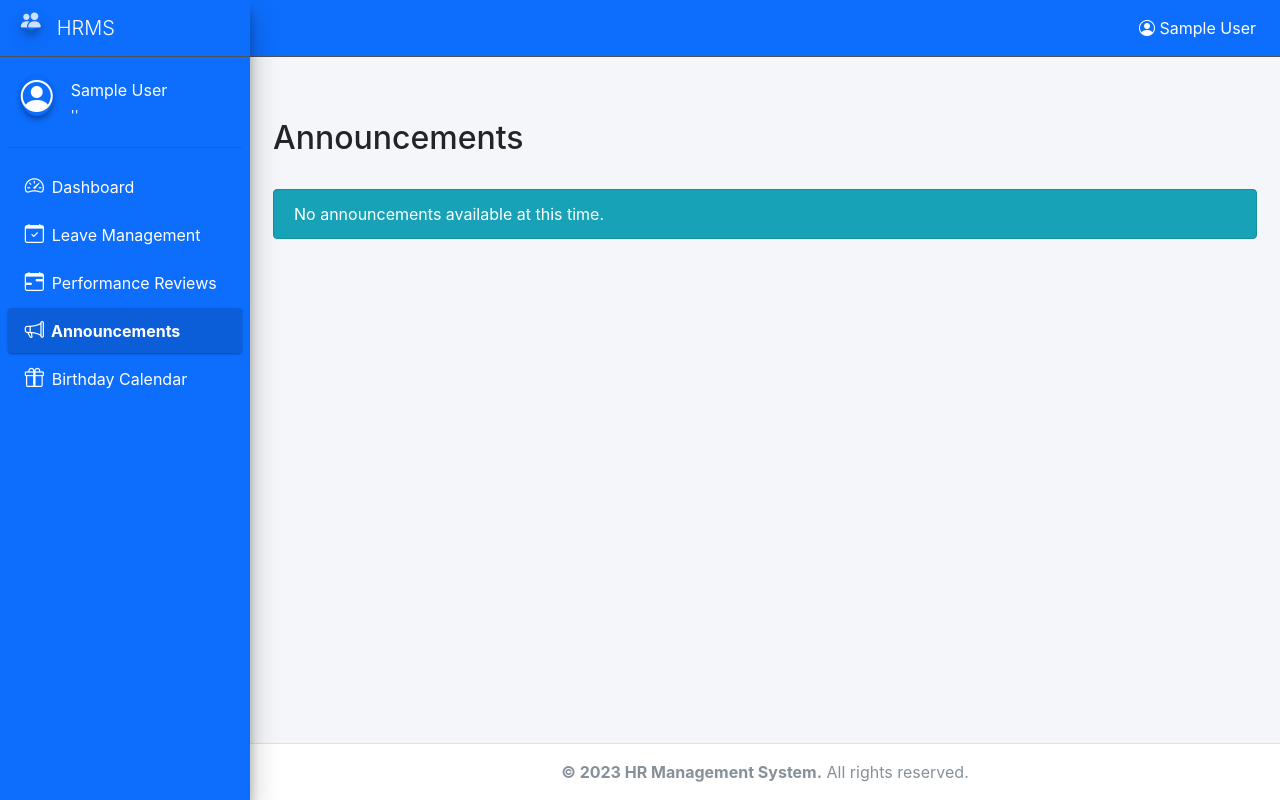
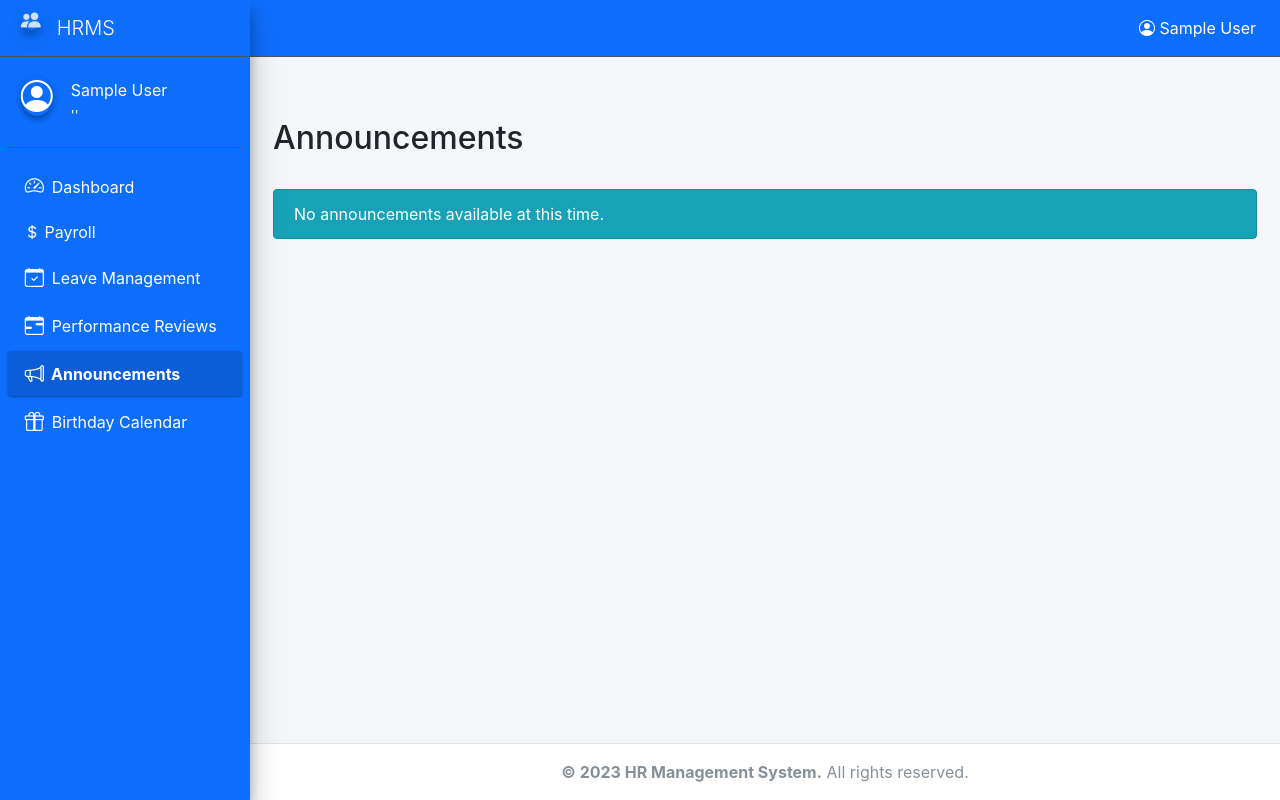
Before and after one commit to ShenalK02/HR-Management-System, a Django app: page /announcements/ in a window 1280 px wide. Run offline with Django 3.2, Linux system fonts and the light colour scheme; the visitor is signed in with stand-in values (Sample User, id 1); data that the repository does not hold is empty; some libraries are stand-ins or nearby versions.

Commit message:
Added Payroll to the Side Menu

```diff
--- a/templates/base.html
+++ b/templates/base.html
@@ -144,6 +144,13 @@
                         {% endif %}
 
                         <li class="nav-item">
+                            <a href="{% url 'payroll_dashboard' %}" class="nav-link {% if 'payroll_dashboard' in request.path %}active{% endif %}">
+                                <i class="bi bi-currency-dollar"></i>
+                                <p>Payroll</p>
+                            </a>
+                        </li>
+
+                        <li class="nav-item">
                             <a href="{% url 'leave_list' %}" class="nav-link {% if 'leave' in request.path %}active{% endif %}">
                                 <i class="nav-icon bi bi-calendar-check"></i>
                                 <p>Leave Management</p>
```
